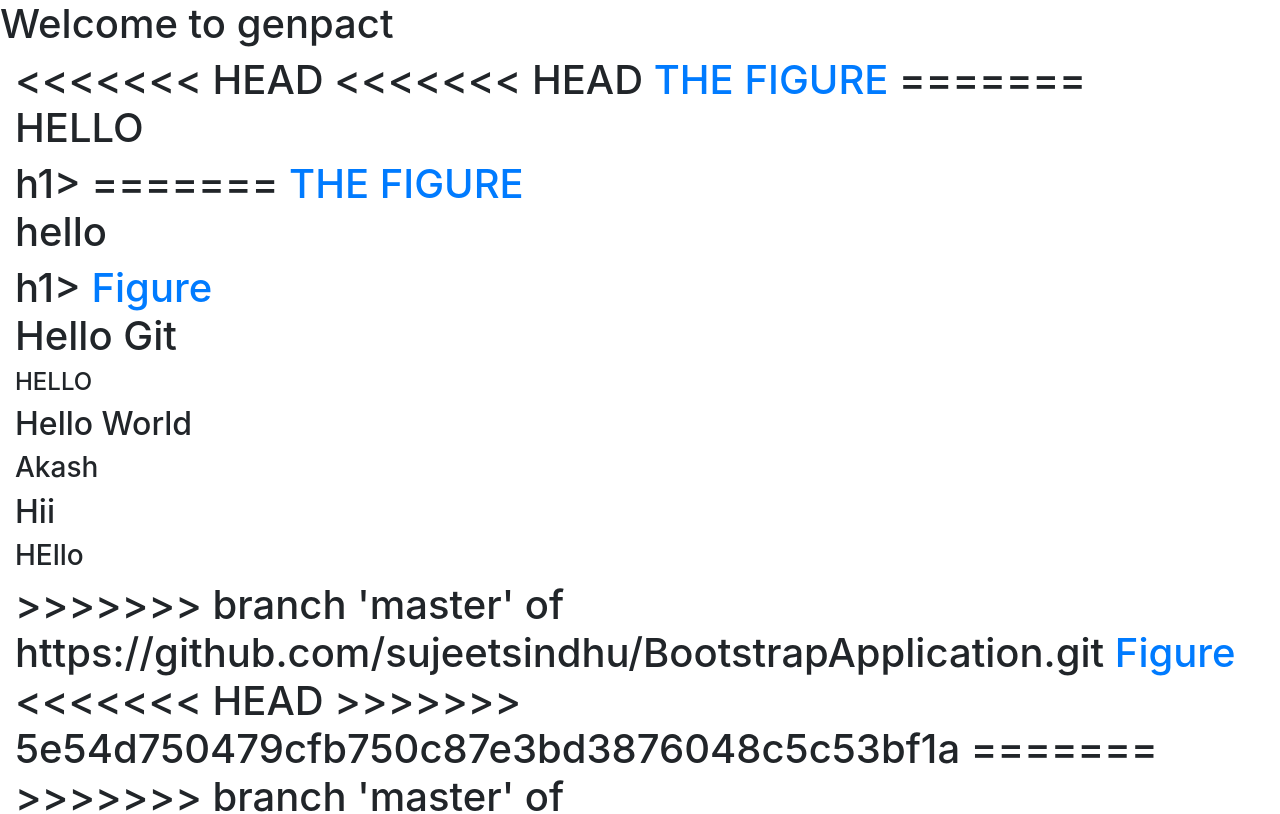
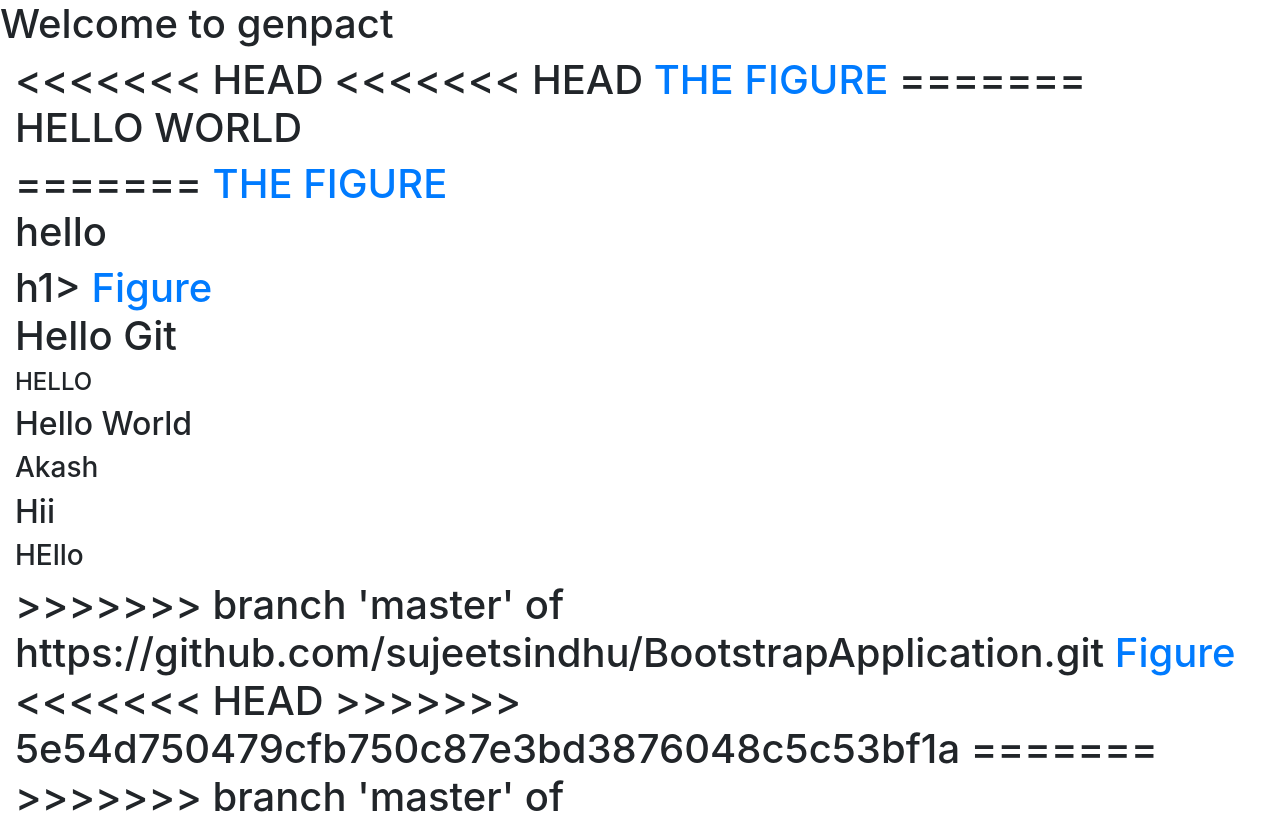
Before and after one commit to sujeetsindhu/BootstrapApplication, an Angular app: page / in a window 1280 px wide. Shown: the top 814 px of the page. Built offline with nearby package versions, Linux system fonts and the light colour scheme.

Commit message:
new modification

```diff
--- a/src/app/home/home.component.html
+++ b/src/app/home/home.component.html
@@ -2,7 +2,7 @@
 <<<<<<< HEAD
 <a [routerLink]="['figure']">THE FIGURE</a>
 =======
-<h1>HELLO</h1>h1>
+<h1>HELLO WORLD </h1>
 =======
 <a [routerLink]="['figure']">THE FIGURE</a>
 <h1>hello</h1>h1>
```
